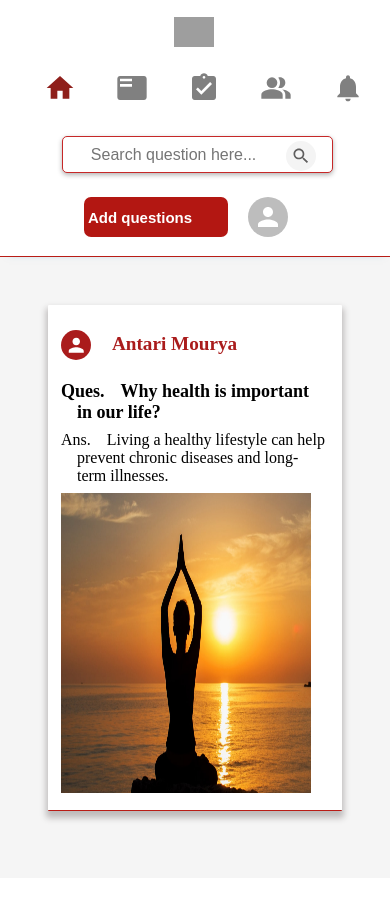
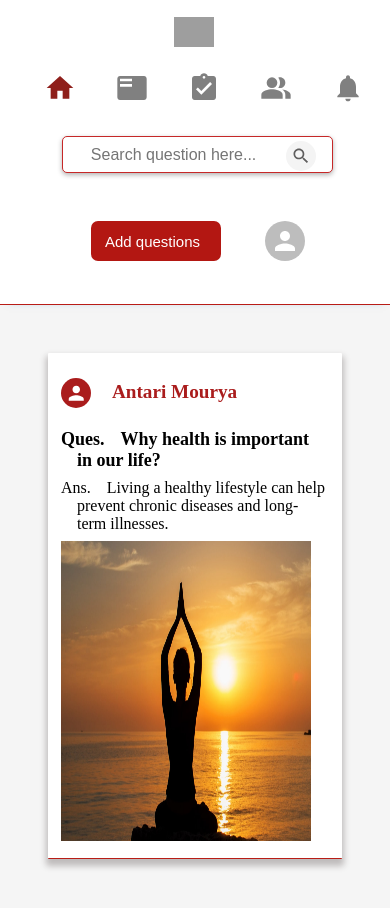
Before and after one commit to divyasharma11/Quora-clone---React-Project---6tcynphttl90, a React (Vite) app: page /health in a window 390 px wide. Shown: the top 908 px of the page. Before the commit the page ends 878 px from the top, so only its background shows below. Built offline with nearby package versions, Linux system fonts and the light colour scheme; grey boxes are pictures that could not be loaded; a web font is replaced by a local one.

Commit message:
complete

```diff
--- a/src/component/AddAns/AddAns.jsx
+++ b/src/component/AddAns/AddAns.jsx
@@ -162,12 +162,10 @@ const AddAns = (props) => {
         </div>
         <div className="ans-btn">
           <Button
-            onClick={closeModalHandler}
-            style={{ width: "5rem", fontSize: "1rem" }}
-          >
+            onClick={closeModalHandler}>
             <span>Cancel</span>
           </Button>
-          <Button onClick={answerSubmit} style={{ fontSize: "1rem" }}>
+          <Button onClick={answerSubmit}>
             <span>Post Answer</span>
           </Button>
         </div>
--- a/src/component/AddQues/AddQues.css
+++ b/src/component/AddQues/AddQues.css
@@ -31,7 +31,7 @@
 
   .button-style {
     display: flex;
-    justify-content: flex-start;
+    justify-content: space-around;
     margin-top: 1rem;
   }
 
@@ -44,7 +44,7 @@
     .ques-card {
       flex-direction: column;
       width: 100%;
-      max-width: 47rem;
+      max-width: 30rem;
     }
 
     .input-ques {
--- a/src/component/AddQues/AddQues.jsx
+++ b/src/component/AddQues/AddQues.jsx
@@ -79,11 +79,10 @@ const AddQues = (props) => {
       <div className="button-style">
         <Button
           onClick={closeModalHandler}
-          style={{ width: "4rem", fontSize: "1rem" }}
         >
           <span>Cancel</span>
         </Button>
-        <Button onClick={ques_posted} style={{fontSize:"1rem"}} >
+        <Button onClick={ques_posted}  >
           <span>Post Question</span>
         </Button>
       </div>
--- a/src/component/ButtonComponent/Button.css
+++ b/src/component/ButtonComponent/Button.css
@@ -1,18 +1,20 @@
 
-.btn {
-
+.button_component .btn {
     margin: 2rem;
-    display: inline-flex;
-    justify-content: space-between;
-    align-items: center;
+    display: flex;
+    justify-content: center;
+   align-items: center;
     border-radius: 7px;
     border: none;
     text-align: center;
-    padding: 0 20px;
+    padding-left: 30px;
+    width: fit-content;
     height: 40px;
     background-color: rgb(179, 23, 18);
     color: rgb(255, 255, 255);
     cursor: pointer;
+    font-size: medium;
+    font-weight: 500;
   }
 
   .btn:hover {
--- a/src/component/ButtonComponent/Button.jsx
+++ b/src/component/ButtonComponent/Button.jsx
@@ -4,7 +4,7 @@ import "./Button.css"
 const Button=(props)=>{
 
     return(
-        <div>
+        <div className='button_component'>
             <button {...props} className="btn"></button>
         </div>
     )
--- a/src/component/Login-page/Login.css
+++ b/src/component/Login-page/Login.css
@@ -65,7 +65,7 @@
     margin-top: 15px !important;
   }
 
-  button {
+  .googleBttn,.signupBtn {
     margin: 20px 0 20px 0;
     font-size: 14px;
     font-weight: bold;
@@ -73,7 +73,7 @@
     border: none;
     border-radius: 5px;
     cursor: pointer;
-    transition: all ease 0.4s;
+    /* transition: all ease 0.4s; */
   }
 
   #name_error,
@@ -149,9 +149,18 @@
   }
 
   .loginBttn {
+    margin: 2rem;
+    border-radius: 7px;
+    border: none;
+    text-align: center;
+    padding:5px 20px;
+    width: fit-content;
+    height: 40px;
     background-color: rgb(179, 23, 18);
-    color: #fff;
+    color: rgb(255, 255, 255);
     cursor: pointer;
+    font-size: medium;
+    font-weight: 500;
   }
 
   .loginBttn:hover,
--- a/src/component/Login-page/Login.jsx
+++ b/src/component/Login-page/Login.jsx
@@ -1,5 +1,6 @@
 import React, { useEffect, useRef, useState } from "react";
 import "./Login.css";
+import Button from "../ButtonComponent/Button";
 import { useNavigate } from "react-router-dom";
 import {getItem} from "../../getUser"
 import { TextField } from "@mui/material";
@@ -119,7 +120,7 @@ const handleLoginDetails = (event) => {
             <div className="leftSideBtn">
               <button
                 type="submit"
-                className="loginBttn googleBttn"
+                className="googleBttn"
                 onClick={googleLogin}
               >
                 <img src={logo} alt="logo" className="googleLogo" />
--- a/src/component/Navbar/Navbar.css
+++ b/src/component/Navbar/Navbar.css
@@ -136,9 +136,9 @@
       justify-content: space-evenly;
     }
 
-    .btn{
+    .Navbar_btn{
      font-size: 15px !important;
-     padding: 5px;
+     /* padding: 5px; */
     }
 
   }
--- a/src/component/Navbar/Navbar.jsx
+++ b/src/component/Navbar/Navbar.jsx
@@ -7,7 +7,7 @@ import FeaturedPlayListIcon from "@mui/icons-material/FeaturedPlayList";
 import AssignmentTurnedInIcon from "@mui/icons-material/AssignmentTurnedIn";
 import PeopleAltIcon from "@mui/icons-material/PeopleAlt";
 import NotificationsIcon from "@mui/icons-material/Notifications";
-import buttons from "../ButtonComponent/Button";
+import Buttons from "../ButtonComponent/Button";
 import { useNavigate } from "react-router-dom";
 import { MediaBluetoothOnSharp, Search } from "@mui/icons-material";
 import { auth } from "../../firebase";
@@ -27,8 +27,8 @@ const Navbar = ({
 }) => {
   const navigate = useNavigate();
   const userRef = useRef(getItem("user"));
-  const [isQuesModalOpen, setIsQuesModalOpen] = useState(false);
-  const [isAnsModalOpen, setIsAnsModalOpen] = useState(false);
+  // const [isQuesModalOpen, setIsQuesModalOpen] = useState(false);
+  // const [isAnsModalOpen, setIsAnsModalOpen] = useState(false);
 
   const inputHandler = (event) => {
     setSearch(event.target.value);
@@ -132,13 +132,12 @@ const Navbar = ({
       </div>
       <div className="btn-container">
       <div>
-        <button
+        <Buttons
           onClick={() => navigate('/add_ques')}
-          style={{ fontSize: "1rem" }}
-          className="btn"
+          // className="Navbar_btn"
         >
          <span>Add questions</span>
-        </button>
+        </Buttons>
       </div>
       {/* <div>
         <Button
--- a/src/component/QuesPage/Quespage.css
+++ b/src/component/QuesPage/Quespage.css
@@ -5,11 +5,13 @@
     justify-content: center;
     align-items: center;
     margin-left: 5rem;
+    margin-top: -6rem;
   }
 
   .main {
     display: flex;
     background-color: whitesmoke;
+    padding-bottom: 4rem;
   }
 
   .ptag {
@@ -21,8 +23,8 @@
   @media (max-width: 768px) {
     .qa-container {
       width: fit-content;
-      margin-left: 3rem;
-      margin-top: 1rem;
+      /* margin-left: 6rem; */
+      margin-top: 2rem;
       height: fit-content;
     }
   }
@@ -30,8 +32,8 @@
   @media (max-width: 576px) {
     .qa-container {
       width: fit-content;
-      margin-left: 1rem;
-      margin-top: 2rem;
+      /* margin-left: 2rem; */
+      margin-top: 4rem;
       height: fit-content;
     }
   }
--- a/src/component/Register/Register.jsx
+++ b/src/component/Register/Register.jsx
@@ -138,12 +138,12 @@ const Register = () => {
           <div>
             <Button
               onClick={handleClick}
-              style={{
-                fontSize: "1rem",
-                width: "6rem",
-                marginTop: "0px",
-                textAlign: "center",
-              }}
+              // style={{
+              //   fontSize: "1rem",
+              //   width: "6rem",
+              //   marginTop: "0px",
+              //   textAlign: "center",
+              // }}
             >
               <span>Register</span>
             </Button>
--- a/src/component/Right-Sidebar/QuesList.css
+++ b/src/component/Right-Sidebar/QuesList.css
@@ -1,7 +1,7 @@
 .QList{
-    top: 1.2rem;
+    /* top: 1.2rem; */
      /* left: 15rem; */
-     right: 9rem;
+     /* right: 9rem; */
      width: 50rem;
      height: fit-content;
      min-height: 50vh;
```
